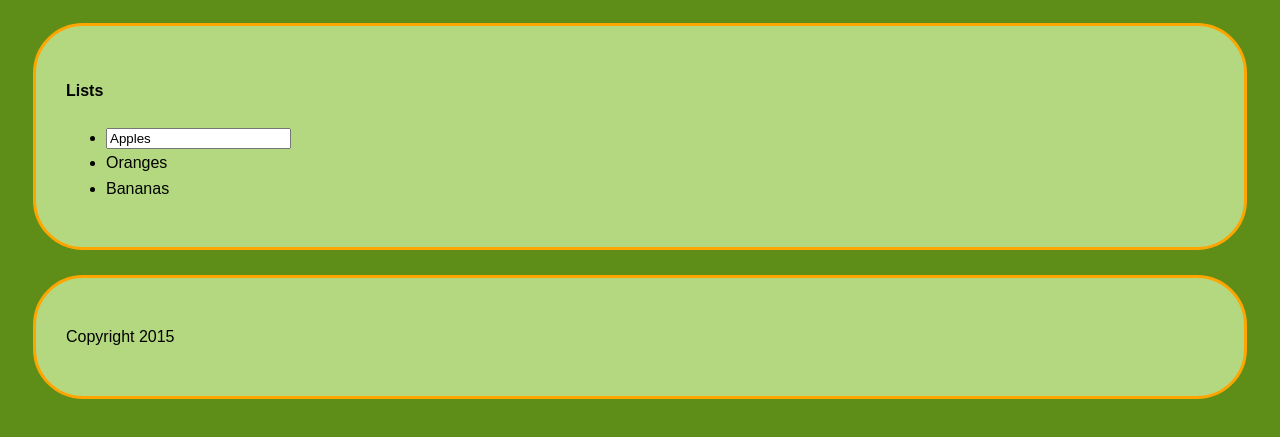
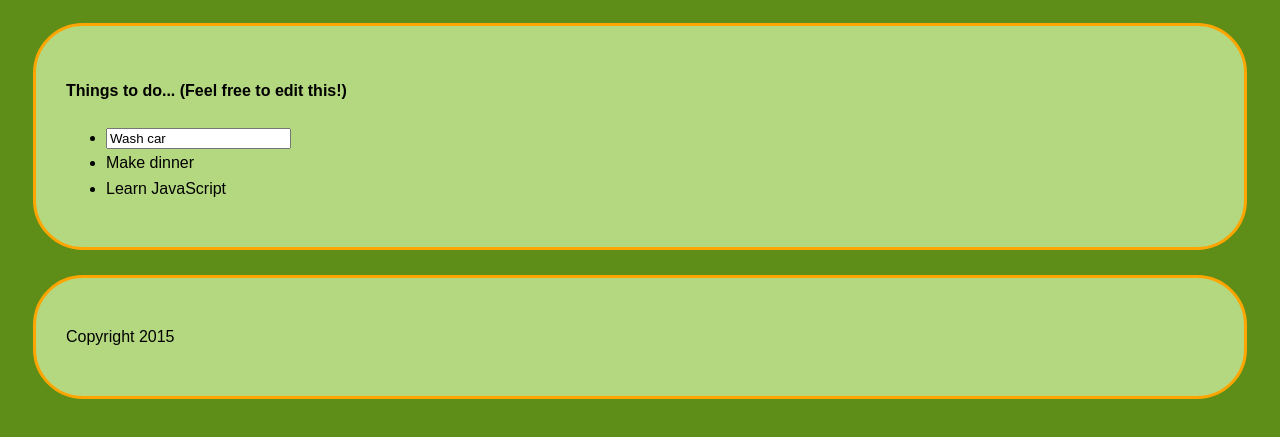
Before and after one commit to howardsmithnz/howardsmithnz.github.io, a plain HTML site: page projects/to-do.html in a window 1280 px wide. Shown: the part 161-598 px from the top of the page. Drawn offline with Linux system fonts and the light colour scheme.

Commit message:
tidy up todo list

```diff
--- a/projects/to-do.html
+++ b/projects/to-do.html
@@ -5,7 +5,6 @@
     <title>To do</title>
     <meta charset="UTF-8">
     <link href="../styles/main.css" rel="stylesheet" type="text/css">
-
     <style type="text/css" media="screen">
       li input {
         display: none;
@@ -17,42 +16,29 @@
         display: initial;
       }
     </style>
-
   </head>
 
   <body>
-
     <header class="textpanel">
-    <p><h1>To Do List</h1>
-
-
+    <p>
+    <h1>To Do List</h1>
     </p>
     </header>
 
     <main class="textpanel">
-    <!--
-    <h4>Add Numbers</h4>
-    <p>
-      <input id="num-one"> + <input id="num-two">
-    </p>
-    <p id="add-sum"></p>
-
-    <p>Paragraph</p>
-    <p>Second paragraph</p>
-    -->
-    <h4>Lists</h4>
+    <h4>Things to do... (Feel free to edit this!)</h4>
     <ul id="checklist">
       <li class="edit">
-        <span>Apples</span>
-        <input value="Apples" />
+        <span>Wash car</span>
+        <input value="Wash car" />
       </li>
       <li>
-        <span>Oranges</span>
-        <input value="Oranges" />
+        <span>Make dinner</span>
+        <input value="Make dinner" />
       </li>
       <li>
-        <span>Bananas</span>
-        <input value="Bananas" />
+        <span>Learn JavaScript</span>
+        <input value="Learn JavaScript" />
       </li>
     </ul>
     </main>
```
